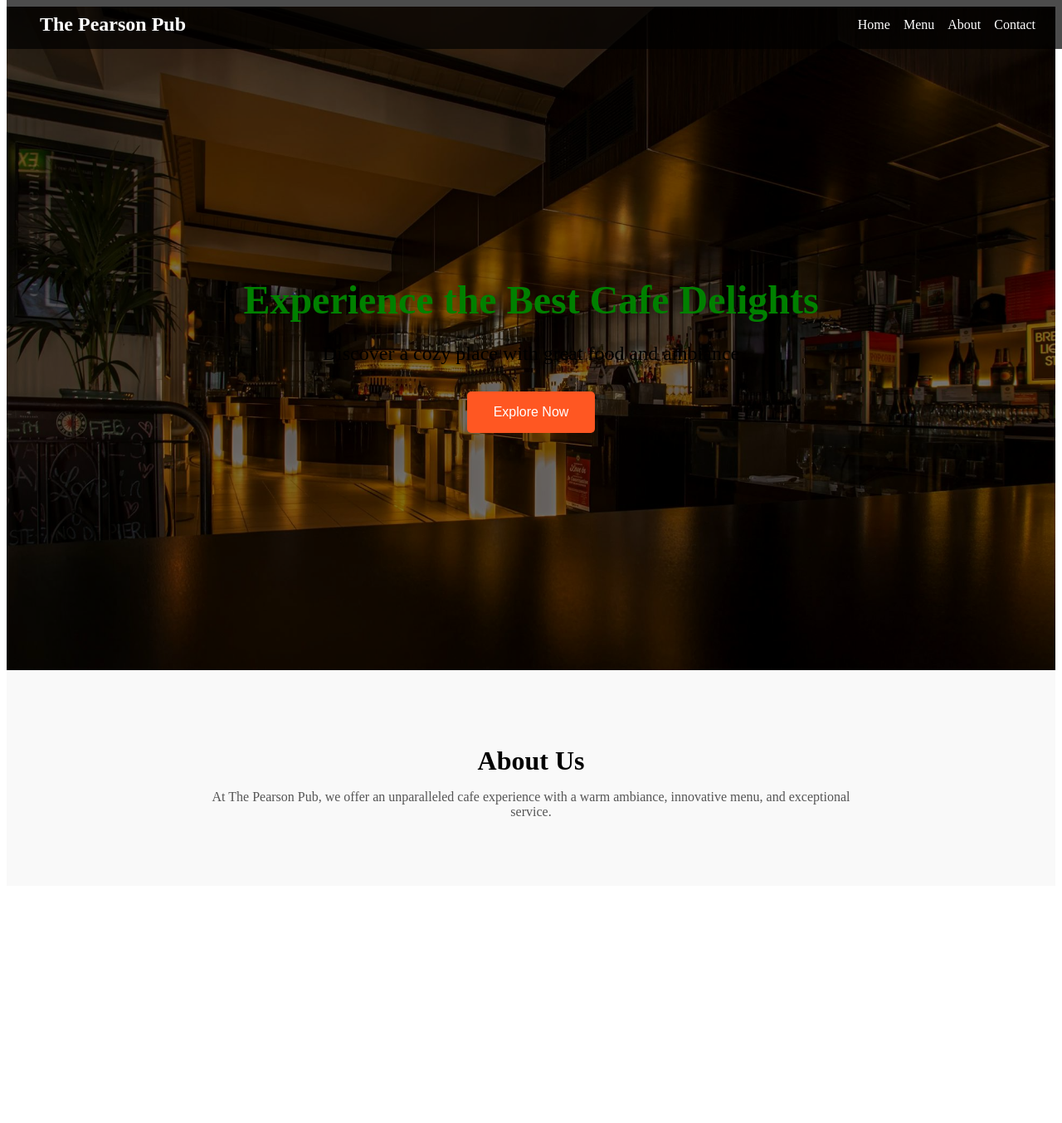
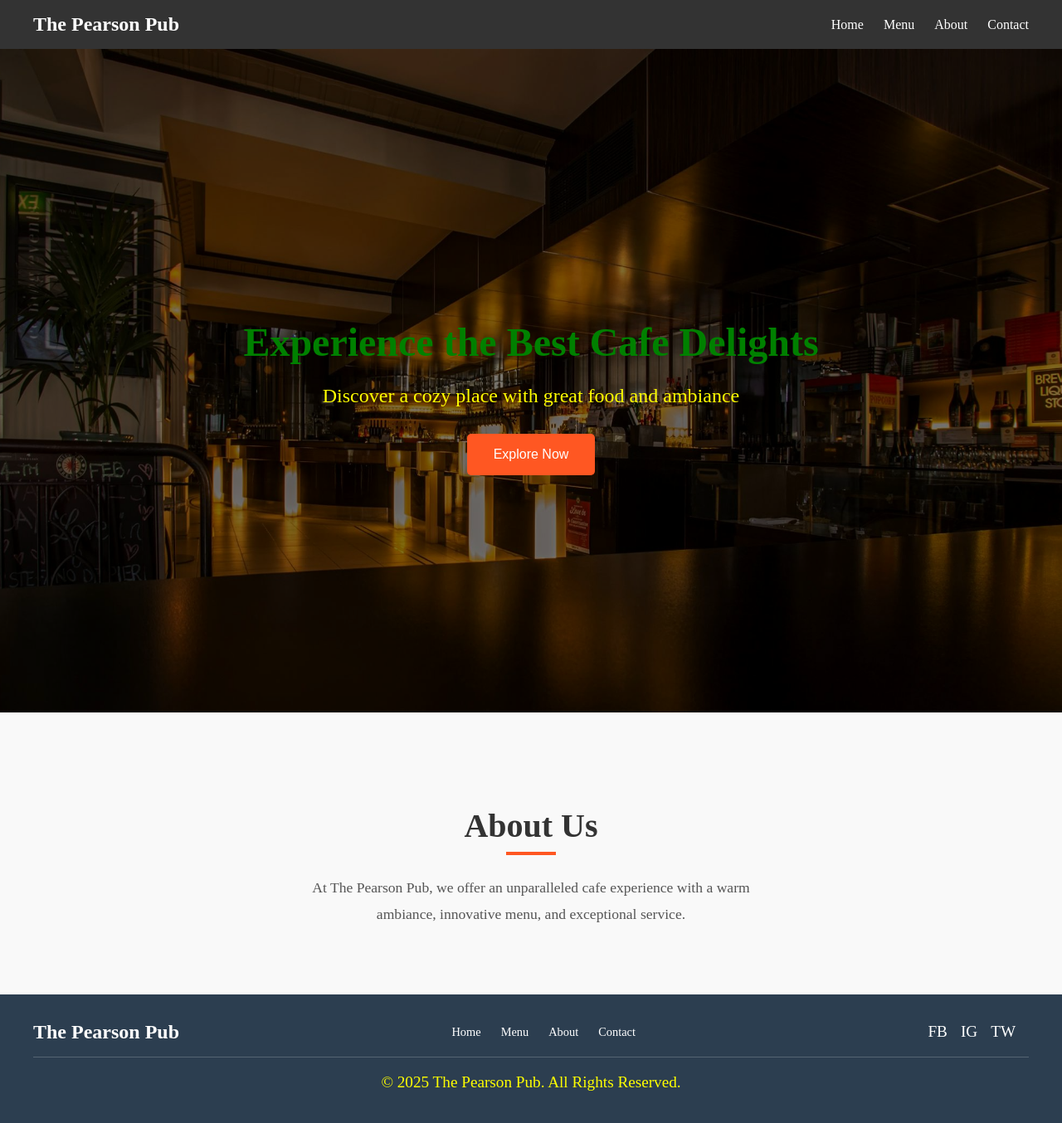
Before and after one commit to Kajaluxshan7/the_pearson_pub, a Nuxt app: page / in a window 1280 px wide. Shown: the top 1354 px of the page at 83% size. Before the commit the page ends 1076 px from the top, so only its background shows below. Built offline with nearby package versions, Linux system fonts and the light colour scheme.

Commit message:
header_and_footer

```diff
--- a/app.vue
+++ b/app.vue
@@ -1,5 +1,29 @@
 <template>
-  <div>
-    <NuxtPage />
+  <div class="app-container">
+    <Header />
+    <main>
+      <NuxtPage />
+    </main>
+    <Footer />
   </div>
 </template>
+
+<script setup>
+import Header from '~/components/Header.vue'
+import Footer from '~/components/Footer.vue'
+</script>
+
+<style>
+.app-container {
+  display: flex;
+  flex-direction: column;
+  min-height: 100vh;
+  margin: 0; /* Remove any default margins */
+  padding: 0; /* Remove any default padding */
+}
+main {
+  flex: 1;
+  margin: 0;
+  padding: 0;
+}
+</style>
--- a/assets/styles/index.css
+++ b/assets/styles/index.css
@@ -1,5 +1,12 @@
+/* In a global CSS file, e.g., assets/css/global.css */
+html, body {
+  margin: 0;
+  padding: 0;
+  width: 100%;
+  height: 100%;
+}
+
 .home {
-  padding: 2rem;
   text-align: center;
 }
 h1 {
@@ -8,5 +15,19 @@ h1 {
 }
 p {
   font-size: 1.2rem;
-  color: black;
+  color: yellow;
 }
+/* Hide scrollbar for WebKit-based browsers (Chrome, Safari, newer Edge) */
+::-webkit-scrollbar {
+  display: none;
+}
+
+/* Hide scrollbar for Firefox */
+html {
+  scrollbar-width: none; /* Firefox */
+}
+
+/* Hide scrollbar for IE and Edge */
+html {
+  -ms-overflow-style: none; /* IE and Edge */
+}
--- /dev/null
+++ b/components/Footer.vue
@@ -0,0 +1,81 @@
+<template>
+  <footer class="footer">
+    <div class="container">
+      <div class="footer-content">
+        <div class="logo">
+          <NuxtLink to="/">The Pearson Pub</NuxtLink>
+        </div>
+        <div class="footer-links">
+          <NuxtLink to="/">Home</NuxtLink>
+          <NuxtLink to="/menu">Menu</NuxtLink>
+          <NuxtLink to="/about">About</NuxtLink>
+          <NuxtLink to="/contact">Contact</NuxtLink>
+        </div>
+        <div class="social">
+          <a href="https://facebook.com" target="_blank" rel="noopener">FB</a>
+          <a href="https://instagram.com" target="_blank" rel="noopener">IG</a>
+          <a href="https://twitter.com" target="_blank" rel="noopener">TW</a>
+        </div>
+      </div>
+      <div class="footer-bottom">
+        <p>&copy; {{ currentYear }} The Pearson Pub. All Rights Reserved.</p>
+      </div>
+    </div>
+  </footer>
+</template>
+
+<script setup>
+const currentYear = new Date().getFullYear();
+</script>
+
+<style scoped>
+.footer {
+  background-color: #2c3e50;
+  color: #fff;
+  padding: 2rem 0;
+  font-size: 0.9rem;
+  margin-top: auto; /* ensures footer stays at the bottom when used in a flex layout */
+}
+.container {
+  max-width: 1200px;
+  margin: 0 auto;
+  padding: 0 20px;
+}
+.footer-content {
+  display: flex;
+  flex-wrap: wrap;
+  justify-content: space-between;
+  align-items: center;
+  border-bottom: 1px solid rgba(255, 255, 255, 0.2);
+  padding-bottom: 1rem;
+  margin-bottom: 1rem;
+}
+.logo a {
+  color: #fff;
+  font-size: 1.5rem;
+  font-weight: bold;
+  text-decoration: none;
+}
+.footer-links a {
+  color: #fff;
+  text-decoration: none;
+  margin-right: 1.5rem;
+  transition: color 0.3s ease;
+}
+.footer-links a:hover {
+  color: #ff5722;
+}
+.social a {
+  margin-right: 1rem;
+  color: #fff;
+  text-decoration: none;
+  font-size: 1.2rem;
+  transition: color 0.3s ease;
+}
+.social a:hover {
+  color: #ff5722;
+}
+.footer-bottom {
+  text-align: center;
+}
+</style>
--- /dev/null
+++ b/components/Header.vue
@@ -0,0 +1,53 @@
+<template>
+  <header class="header">
+    <div class="container">
+      <div class="logo">
+        <NuxtLink to="/">The Pearson Pub</NuxtLink>
+      </div>
+      <nav class="nav">
+        <NuxtLink to="/">Home</NuxtLink>
+        <NuxtLink to="/menu">Menu</NuxtLink>
+        <NuxtLink to="/about">About</NuxtLink>
+        <NuxtLink to="/contact">Contact</NuxtLink>
+      </nav>
+    </div>
+  </header>
+</template>
+
+<script setup>
+  // No extra logic needed for now
+</script>
+
+<style scoped>
+.header {
+  background-color: rgba(0, 0, 0, 0.8);
+  padding: 1rem 0;
+  position: sticky;
+  top: 0;
+  z-index: 1000;
+}
+.container {
+  max-width: 1200px;
+  margin: 0 auto;
+  padding: 0 20px;
+  display: flex;
+  justify-content: space-between;
+  align-items: center;
+}
+.logo a {
+  color: #fff;
+  font-size: 1.5rem;
+  font-weight: bold;
+  text-decoration: none;
+}
+.nav a {
+  color: #fff;
+  margin-left: 1.5rem;
+  text-decoration: none;
+  font-weight: 500;
+  transition: color 0.3s ease;
+}
+.nav a:hover {
+  color: #ff5722;
+}
+</style>
--- a/components/Navbar.vue
+++ /dev/null
@@ -1,59 +0,0 @@
-<template>
-  <nav class="navbar">
-    <div class="container">
-      <div class="logo">
-        <NuxtLink to="/">The Pearson Pub</NuxtLink>
-      </div>
-      <ul class="nav-links">
-        <li><NuxtLink to="/">Home</NuxtLink></li>
-        <li><NuxtLink to="/menu">Menu</NuxtLink></li>
-        <li><NuxtLink to="/about">About</NuxtLink></li>
-        <li><NuxtLink to="/contact">Contact</NuxtLink></li>
-      </ul>
-    </div>
-  </nav>
-</template>
-
-<script setup>
-// No additional logic is required for basic linking
-</script>
-
-<style scoped>
-.navbar {
-  position: fixed;
-  width: 100%;
-  top: 0;
-  z-index: 10;
-  background: rgba(0, 0, 0, 0.7);
-  padding: 1rem 0;
-}
-.container {
-  display: flex;
-  justify-content: space-between;
-  align-items: center;
-  max-width: 1200px;
-  margin: auto;
-  padding: 0 20px;
-}
-.logo a {
-  color: #fff;
-  font-size: 1.5rem;
-  font-weight: bold;
-  text-decoration: none;
-}
-.nav-links {
-  list-style: none;
-  display: flex;
-  gap: 1rem;
-  margin: 0;
-  padding: 0;
-}
-.nav-links li a {
-  color: #fff;
-  text-decoration: none;
-  font-weight: 500;
-}
-.nav-links li a:hover {
-  text-decoration: underline;
-}
-</style>
--- a/pages/index.vue
+++ b/pages/index.vue
@@ -1,9 +1,6 @@
 <template>
   <div>
-    <!-- Include the fixed navigation -->
-    <Navbar />
-
-    <!-- Hero section -->
+    <!-- Hero Section -->
     <Hero />
 
     <!-- About Section -->
@@ -19,27 +16,67 @@
 </template>
 
 <script setup>
-import Navbar from '~/components/Navbar.vue'
 import Hero from '~/components/Hero.vue'
 </script>
 
 <style scoped>
+/* About section styling */
 .about {
-  padding: 4rem 0;
+  padding: 5rem 0;
   background: #f9f9f9;
   text-align: center;
+  animation: fadeIn 1s ease-in-out;
 }
-.about .container {
+
+.container {
   max-width: 800px;
-  margin: auto;
+  margin: 0 auto;
   padding: 0 20px;
 }
+
 .about h2 {
-  font-size: 2rem;
-  margin-bottom: 1rem;
+  font-size: 2.5rem;
+  margin-bottom: 1.5rem;
+  color: #333;
+  position: relative;
 }
+
+.about h2::after {
+  content: "";
+  width: 60px;
+  height: 4px;
+  background-color: #ff5722;
+  display: block;
+  margin: 0.5rem auto;
+}
+
 .about p {
-  font-size: 1rem;
+  font-size: 1.1rem;
+  line-height: 1.8;
   color: #555;
+  margin: 0 auto;
+  max-width: 600px;
+}
+
+/* Responsive adjustments */
+@media (max-width: 768px) {
+  .about h2 {
+    font-size: 2rem;
+  }
+  .about p {
+    font-size: 1rem;
+  }
+}
+
+/* Fade-in animation */
+@keyframes fadeIn {
+  from {
+    opacity: 0;
+    transform: translateY(20px);
+  }
+  to {
+    opacity: 1;
+    transform: translateY(0);
+  }
 }
 </style>
```
